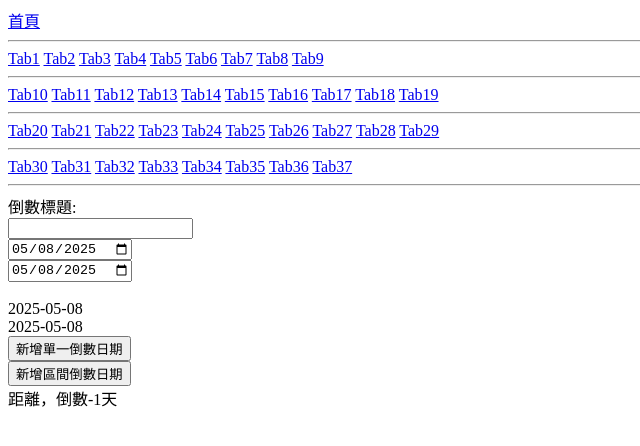
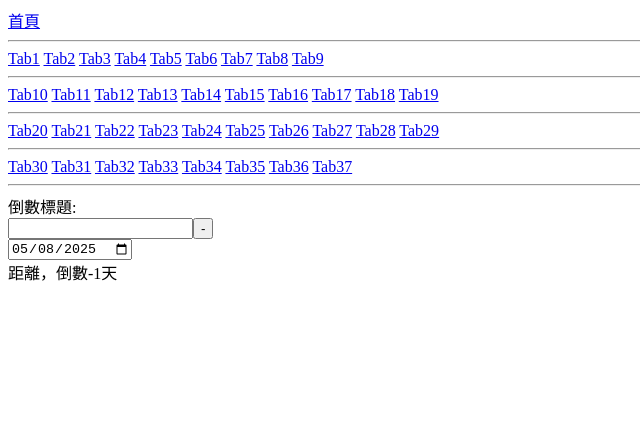
Before and after one commit to goldshoot0720/angulardemo, an Angular app: page /tab5 in a window 1280 px wide. Shown: the top 446 px of the page, without its empty margins (0-640 px from the left). Built offline with nearby package versions, Linux system fonts and the light colour scheme.

Commit message:
angulardemo tab5 2

```diff
--- a/src/app/tab5/tab5.component.html
+++ b/src/app/tab5/tab5.component.html
@@ -1,19 +1,7 @@
 <label>倒數標題:</label>
 <br>
-<input type="text" [(ngModel)]="mydatetitle">
+<input type="text" [(ngModel)]="mydatetitle"><button (click)="mydatetitle = ''">-</button>
 <br>
-<input type="date" [(ngModel)]="mydate1str">
-<br>
-<input type="date" [(ngModel)]="mydate2str">
-<br>
-{{mydatetitle}}
-<br>
-{{mydate1str}}
-<br>
-{{mydate2str}}
-<br>
-<button (click)="NewDate()">新增單一倒數日期</button>
-<br>
-<button (click)="NewDateRange()">新增區間倒數日期</button>
+<input type="date" [(ngModel)]="mydatestr">
 <br>
 距離{{mydatetitle}}，倒數{{DateCountDown()}}天
--- a/src/app/tab5/tab5.component.ts
+++ b/src/app/tab5/tab5.component.ts
@@ -11,20 +11,13 @@ import {FormsModule} from '@angular/forms';
 })
 export class Tab5Component implements OnInit {
   mydatetitle:string = "";
-  mydate1str: string = new Date().toISOString().substring(0, 10);
-  mydate2str: string = new Date().toISOString().substring(0, 10);
+  mydatestr: string = new Date().toISOString().substring(0, 10);
   ngOnInit() {
 
   }
-  NewDate(){
-    alert(`${this.mydatetitle} ${this.mydate1str}`);
-  }
-  NewDateRange(){
-    alert(`${this.mydatetitle} ${this.mydate1str} ${this.mydate2str}`);
-  }
   DateCountDown(){
     let date1 = new Date();
-    let date2 = new Date(this.mydate1str);
+    let date2 = new Date(this.mydatestr);
     let date3 = Math.floor((date2.getTime() - date1.getTime())/1000/3600/24);
     return date3;
   }
```
Also changed, not shown: 1 other file (tests, documents, lock files or other folders).
